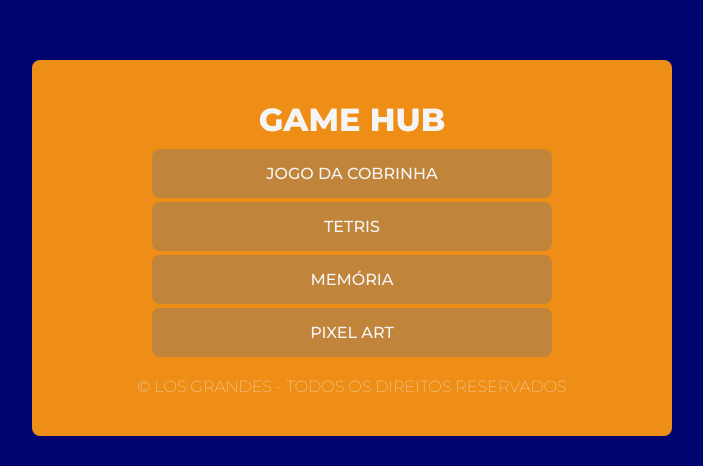
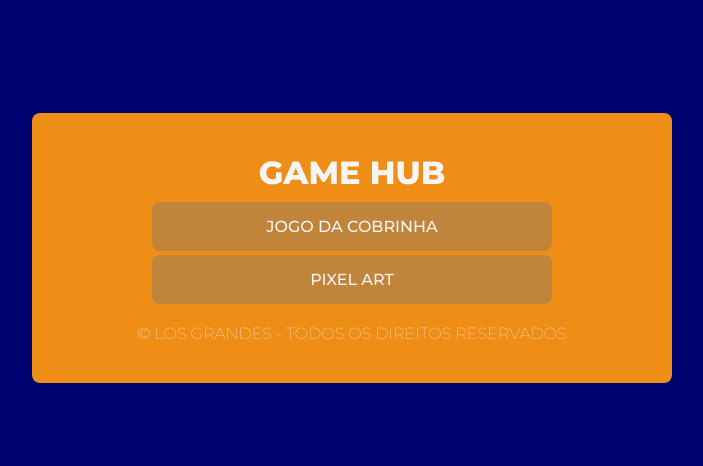
Before and after one commit to nalbcosta/gincana-app, a plain HTML site: page index.html in a window 1280 px wide. Shown: the part 152-618 px from the top of the page, without its empty margins (288-991 px from the left). Drawn offline with Linux system fonts and the light colour scheme.

Commit message:
Mudando o index

```diff
--- a/index.html
+++ b/index.html
@@ -16,8 +16,8 @@
             <h1>GAME HUB</h1>
             <div class="opt-wrapper">
                 <a href="/templates/snake.html" target="_blank" rel="noopener noreferrer">JOGO DA COBRINHA</a>
-                <a href="/templates/tetris.html" target="_blank" rel="noopener noreferrer">TETRIS</a>
-                <a href="/templates/memoria.html" target="_blank" rel="noopener noreferrer">MEMÓRIA</a>
+                <!--<a href="/templates/tetris.html" target="_blank" rel="noopener noreferrer">TETRIS</a>
+                <a href="/templates/memoria.html" target="_blank" rel="noopener noreferrer">MEMÓRIA</a>-->
                 <a href="/templates/pixelart.html" target="_blank" rel="noopener noreferrer">PIXEL ART</a>
             </div>
             <p>© LOS GRANDES - TODOS OS DIREITOS RESERVADOS</p>
```
